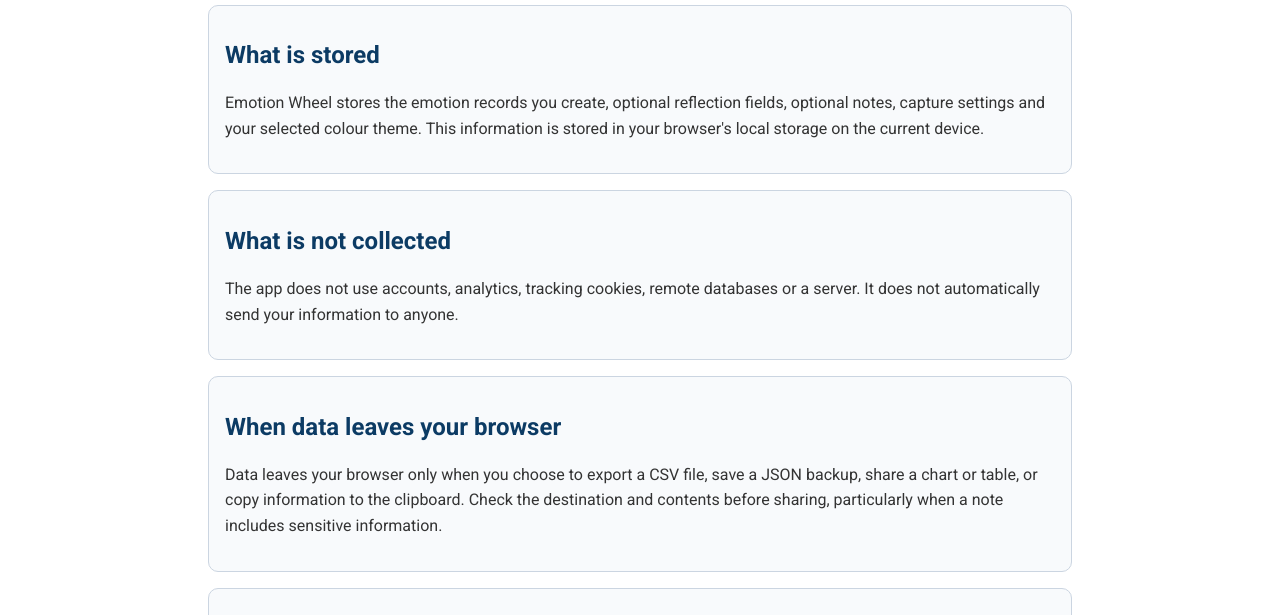
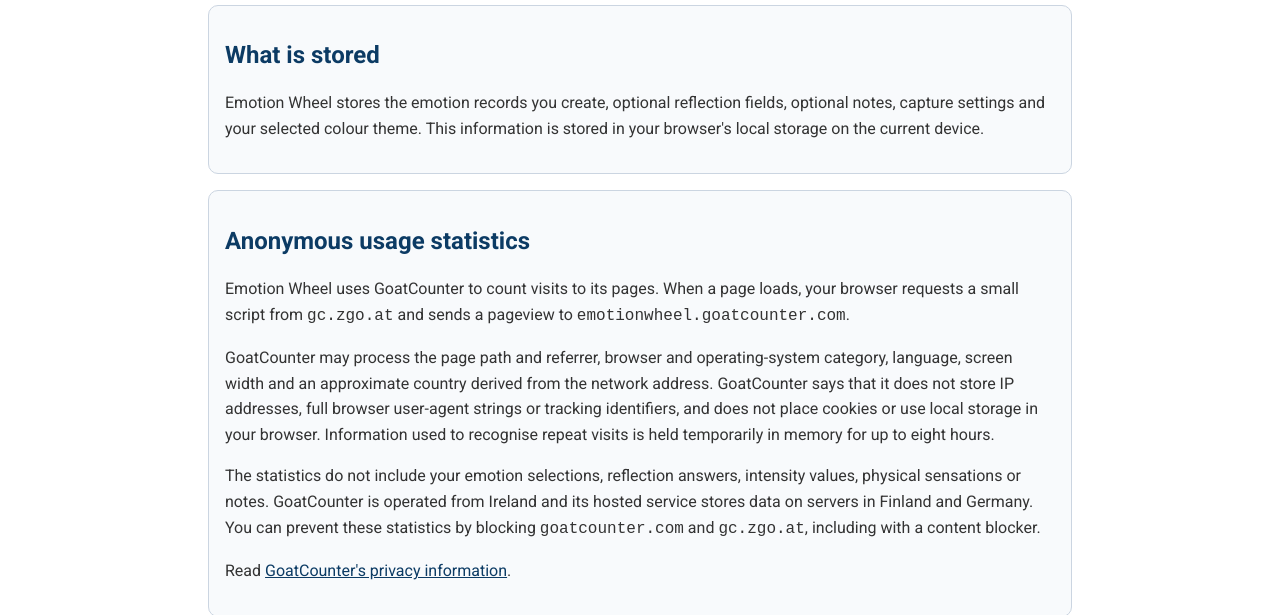
Before and after one commit to timdixon82/Emotion-Wheel, a plain HTML site: page docs/privacy.html in a window 1280 px wide. Shown: the part 185-800 px from the top of the page. Drawn offline with Linux system fonts and the light colour scheme.

Commit message:
Fix tooling dependencies and add private analytics

```diff
--- a/docs/privacy.html
+++ b/docs/privacy.html
@@ -6,6 +6,7 @@
   <title>Privacy - Emotion Wheel</title>
   <script src="../assets/theme.js"></script>
   <script src="../assets/version.js" defer></script>
+  <script data-goatcounter="https://emotionwheel.goatcounter.com/count" async src="https://gc.zgo.at/count.js"></script>
   <link rel="stylesheet" href="../assets/info-pages.css">
 </head>
 <body>
@@ -18,12 +19,19 @@
     <p>Emotion Wheel stores the emotion records you create, optional reflection fields, optional notes, capture settings and your selected colour theme. This information is stored in your browser's local storage on the current device.</p>
   </section>
   <section class="panel">
+    <h2>Anonymous usage statistics</h2>
+    <p>Emotion Wheel uses GoatCounter to count visits to its pages. When a page loads, your browser requests a small script from <code>gc.zgo.at</code> and sends a pageview to <code>emotionwheel.goatcounter.com</code>.</p>
+    <p>GoatCounter may process the page path and referrer, browser and operating-system category, language, screen width and an approximate country derived from the network address. GoatCounter says that it does not store IP addresses, full browser user-agent strings or tracking identifiers, and does not place cookies or use local storage in your browser. Information used to recognise repeat visits is held temporarily in memory for up to eight hours.</p>
+    <p>The statistics do not include your emotion selections, reflection answers, intensity values, physical sensations or notes. GoatCounter is operated from Ireland and its hosted service stores data on servers in Finland and Germany. You can prevent these statistics by blocking <code>goatcounter.com</code> and <code>gc.zgo.at</code>, including with a content blocker.</p>
+    <p>Read <a href="https://www.goatcounter.com/help/privacy" target="_blank" rel="noopener noreferrer">GoatCounter's privacy information</a>.</p>
+  </section>
+  <section class="panel">
     <h2>What is not collected</h2>
-    <p>The app does not use accounts, analytics, tracking cookies, remote databases or a server. It does not automatically send your information to anyone.</p>
+    <p>Emotion Wheel does not require an account, use tracking cookies, or send your saved emotion records to a remote database. It does not track actions within an entry.</p>
   </section>
   <section class="panel">
     <h2>When data leaves your browser</h2>
-    <p>Data leaves your browser only when you choose to export a CSV file, save a JSON backup, share a chart or table, or copy information to the clipboard. Check the destination and contents before sharing, particularly when a note includes sensitive information.</p>
+    <p>Anonymous pageview information is sent automatically as described above. Your saved emotion content leaves your browser only when you choose to export a CSV file, save a JSON backup, share a chart or table, or copy information to the clipboard. Check the destination and contents before sharing, particularly when a note includes sensitive information.</p>
   </section>
   <section class="panel">
     <h2>Keeping control of your data</h2>
```
Also changed, not shown: docs/about.html (+1 -0 lines), docs/accessibility.html (+1 -0 lines), docs/licence.html (+1 -0 lines), docs/privacy.md (+12 -2 lines), index.html (+2 -1 lines), README.md, 2 other files.
